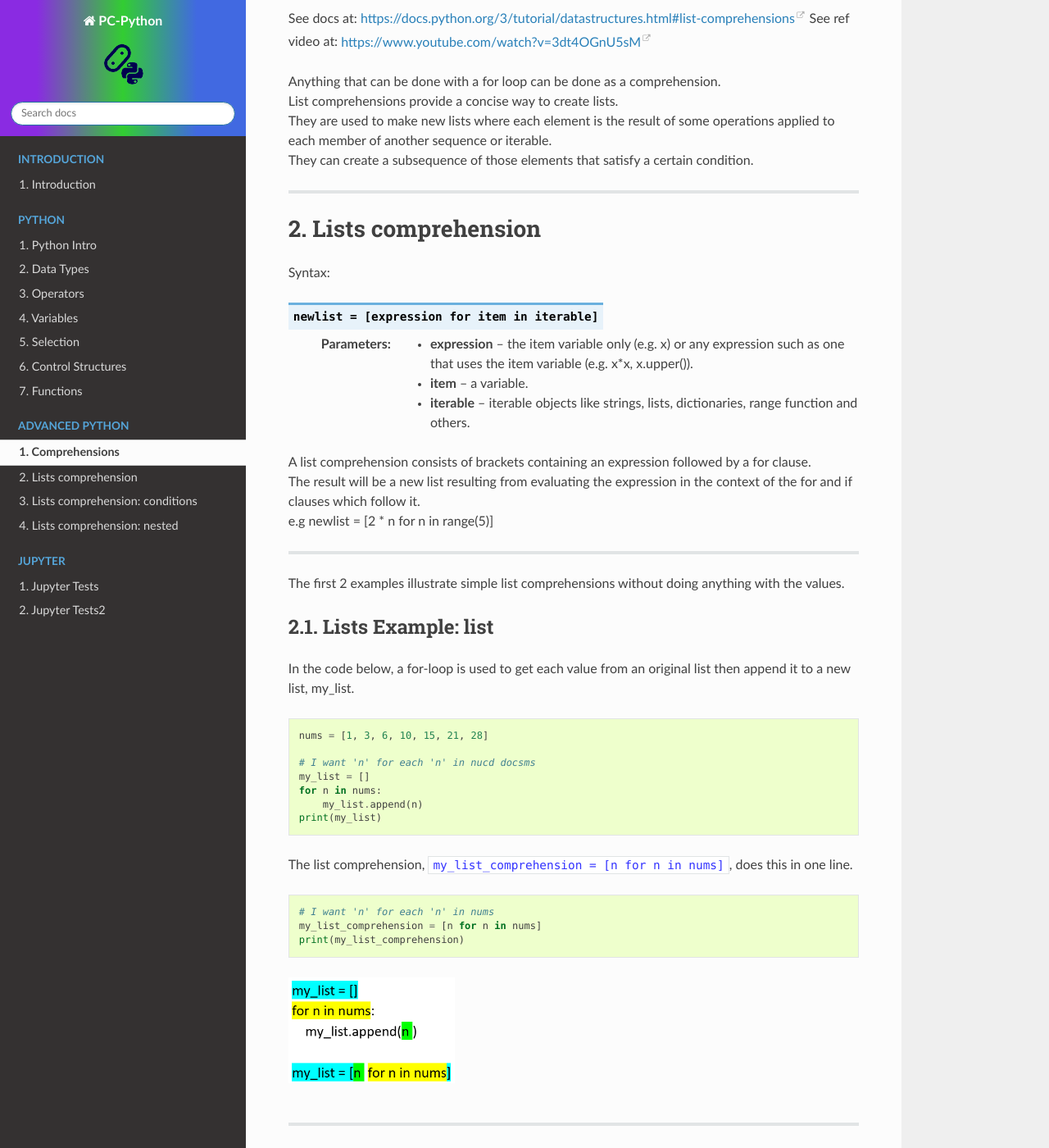
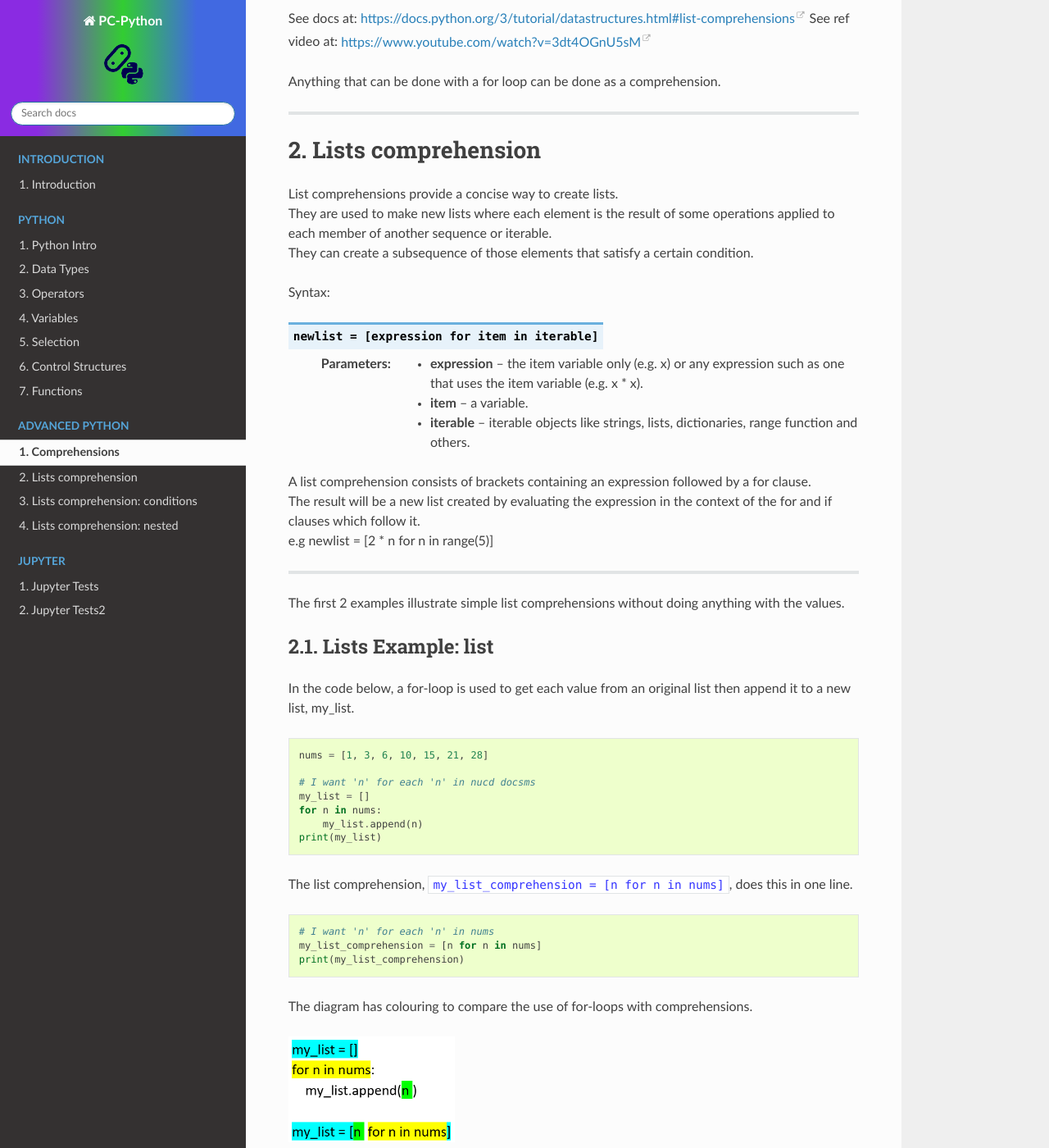
Before and after one commit to gmc-code/PC-Python, a Sphinx documentation site: the page built from docs/python/comprehensions.rst, in a window 1280 px wide and 1400 px high, scrolled down 203 px. Shown: the whole window at 82% size. Built offline with Sphinx 7.4.7 and the Read the Docs theme 2.0.0, drawn with Linux system fonts in a browser that asks for light colours; pages that are not in the unit, such as notebooks, are missing from menus; some of the changed text lies outside the part shown.

Commit message:
comprehension

```diff
--- a/docs/python/comprehensions.rst
+++ b/docs/python/comprehensions.rst
@@ -17,16 +14,20 @@
 Lists comprehension
 =====================================
 
+| List comprehensions provide a concise way to create lists.
+| They are used to make new lists where each element is the result of some operations applied to each member of another sequence or iterable.
+| They can create a subsequence of those elements that satisfy a certain condition.
+
 Syntax:
 
 .. py:function:: newlist = [expression for item in iterable]
 
-    :param expression: the item variable only (e.g. x) or any expression such as one that uses the item variable (e.g. x*x, x.upper()).
+    :param expression: the item variable only (e.g. x) or any expression such as one that uses the item variable (e.g. x * x).
     :param item:  a variable.
     :param iterable: iterable objects like strings, lists, dictionaries, range function and others.
 
 | A list comprehension consists of brackets containing an expression followed by a for clause.
-| The result will be a new list resulting from evaluating the expression in the context of the for and if clauses which follow it.
+| The result will be a new list created by evaluating the expression in the context of the for and if clauses which follow it.
 | e.g newlist = [2 * n for n in range(5)]
 
 ----
@@ -61,6 +62,7 @@
     my_list_comprehension = [n for n in nums]
     print(my_list_comprehension)
 
+| The diagram has colouring to compare the use of for-loops with comprehensions.
 
 .. image:: images/list_comprehension_colours1.png
     :scale: 60%
@@ -82,6 +84,7 @@
         my_list.append(n)
     print(my_list)
 
+| The printed list is: [1, 2, 3, 4, 5, 6, 7, 8, 9, 10]
 | The list comprehension, ``my_list_comprehension = [n for n in range(1, 11)]``, does this in one line.
 
 .. code-block:: python
@@ -111,7 +114,7 @@
         my_list.append(n * n)
     print(my_list)
 
-
+| The printed list is: [1, 9, 36, 100, 225, 441, 784]
 | The list comprehension, ``my_list_comprehension = [n * n for n in nums]``, does this in one line.
 
 .. code-block:: python
@@ -125,6 +128,7 @@
 .. image:: images/list_comprehension_colours2.png
     :scale: 60%
 
+----
 
 Practice Questions
 --------------------
@@ -153,6 +157,7 @@
 | The result will be a new list resulting from evaluating the expression in the context of the for and if clauses which follow it.
 | e.g newlist = [2 * n for n in range(5) if n % 2 = 0]
 
+----
 
 List Example: Modulo
 ------------------------
@@ -217,6 +222,7 @@
 .. image:: images/grid.png
     :scale: 60%
 
+|
 | The output will be: [('A', 1), ('A', 2), ('A', 3), ('A', 4), ('B', 1), ('B', 2), ('B', 3), ('B', 4), ('C', 1), ('C', 2), ('C', 3), ('C', 4), ('D', 1), ('D', 2), ('D', 3), ('D', 4)]
 
 
@@ -241,7 +247,7 @@
     my_list_comprehension = [(letter, num) for letter in "ABCD" for num in range(1, 5)]
     print(my_list_comprehension)
 
-| The diagram has colouring to compare using for loops with comprehensions.
+| The diagram has colouring to compare the use of for-loops with comprehensions.
 
 .. image:: images/list_comprehension_colours_nested.png
     :scale: 60%
```
Also changed, not shown: other parts of docs/python/comprehensions.rst (+1 -4 lines).
